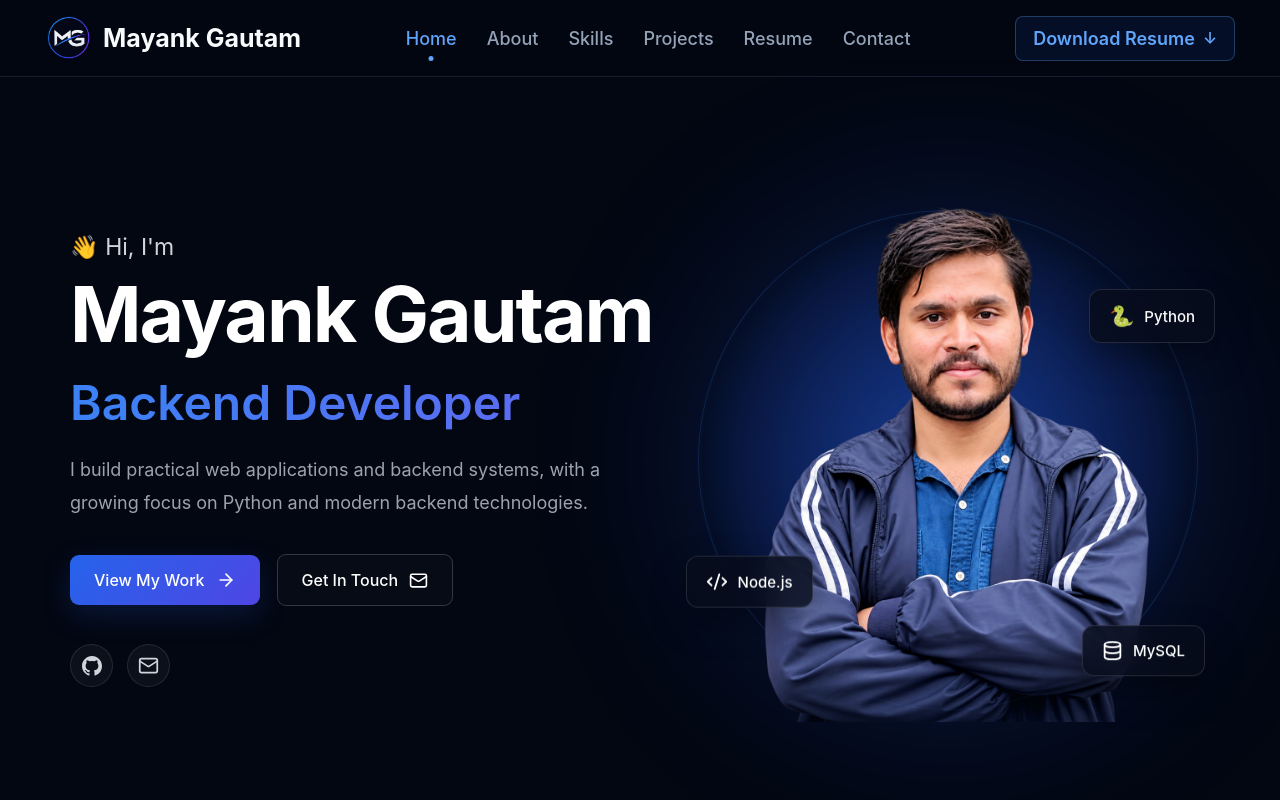
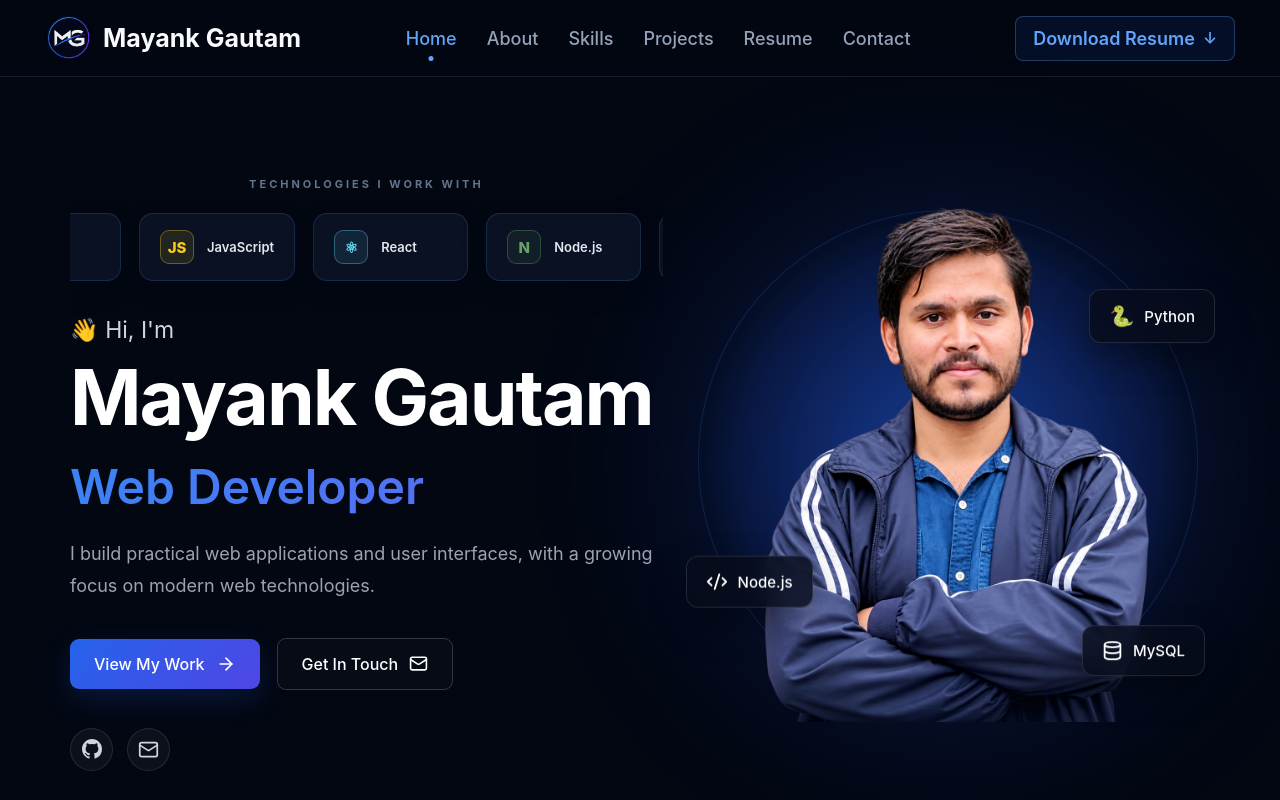
Before and after one commit to mkgtm28/Mayank_Portfolio, a React (Vite) app: page / in a window 1280 px wide. Shown: the top 800 px of the page. Built offline with nearby package versions, Linux system fonts and the light colour scheme.

Commit message:
Update Home page

```diff
--- a/src/pages/Home.jsx
+++ b/src/pages/Home.jsx
@@ -8,12 +8,17 @@ import {
 
 import mayankPhoto from "../assets/images/mayank.png";
 import GithubIcon from "../components/GithubIcon";
+import TechMarquee from "../components/TechMarquee";
+
 function Home() {
   return (
     <section className="home">
 
+
       {/* Hero Content */}
       <div className="hero-content">
+
+        < TechMarquee />
 
         <p className="hero-greeting">
           👋 Hi, I'm
@@ -24,12 +29,12 @@ function Home() {
         </h1>
 
         <h2>
-          Backend Developer
+          Web Developer
         </h2>
 
         <p className="hero-description">
-          I build practical web applications and backend systems,
-          with a growing focus on Python and modern backend technologies.
+          I build practical web applications and user interfaces,
+          with a growing focus on modern web technologies.
         </p>
 
         {/* Buttons */}
```
Lines whose indentation alone changed are shown as unchanged.
